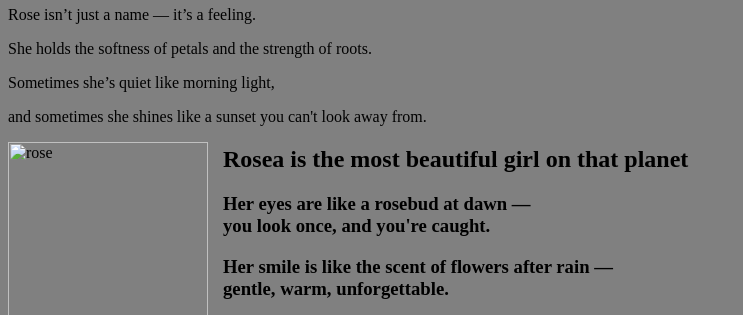
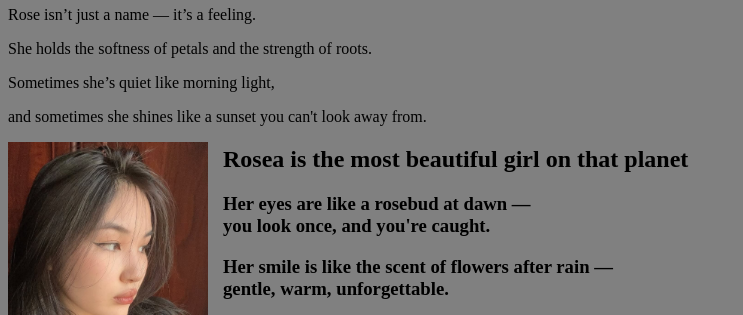
Before and after one commit to chingizcross/meandroza, a plain HTML site: page index.html in a window 1280 px wide. Shown: the part 60-375 px from the top of the page, without its empty margins (0-743 px from the left). Drawn offline with Linux system fonts and the light colour scheme.

Commit message:
Update index.html

```diff
--- a/index.html
+++ b/index.html
@@ -8,7 +8,7 @@
     <p>She holds the softness of petals and the strength of roots.</p>
     <p>Sometimes she’s quiet like morning light,</p>
     <p>and sometimes she shines like a sunset you can't look away from.</p>
-    <img src="rosea.png" alt="rose" style="float: left; width: 200px; margin-right: 15px;">
+    <img src="pictures/rosea.png" alt="rose" style="float: left; width: 200px; margin-right: 15px;">
 
 <p><h2>Rosea is the most beautiful girl on that planet</h2></p>
 <p><h3>Her eyes are like a rosebud at dawn —<br>
```
